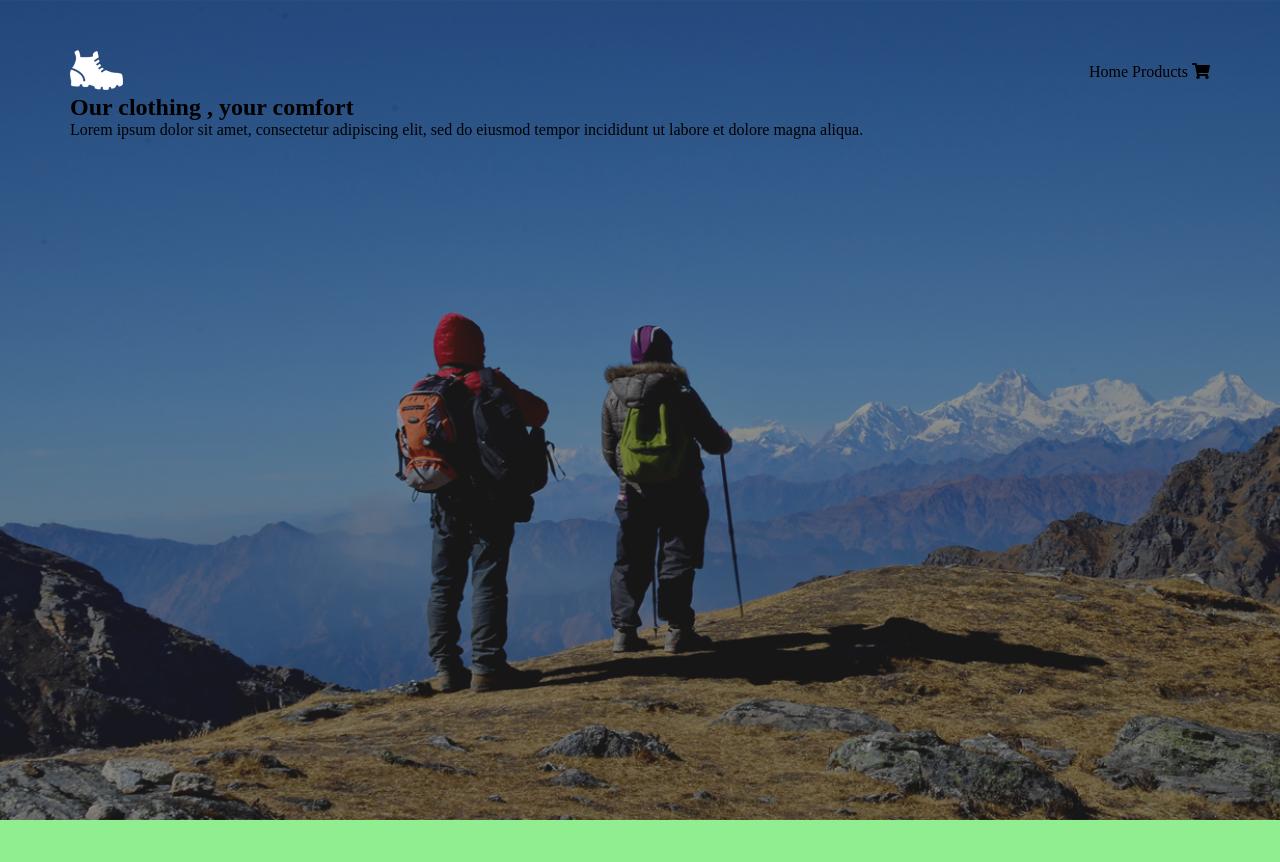
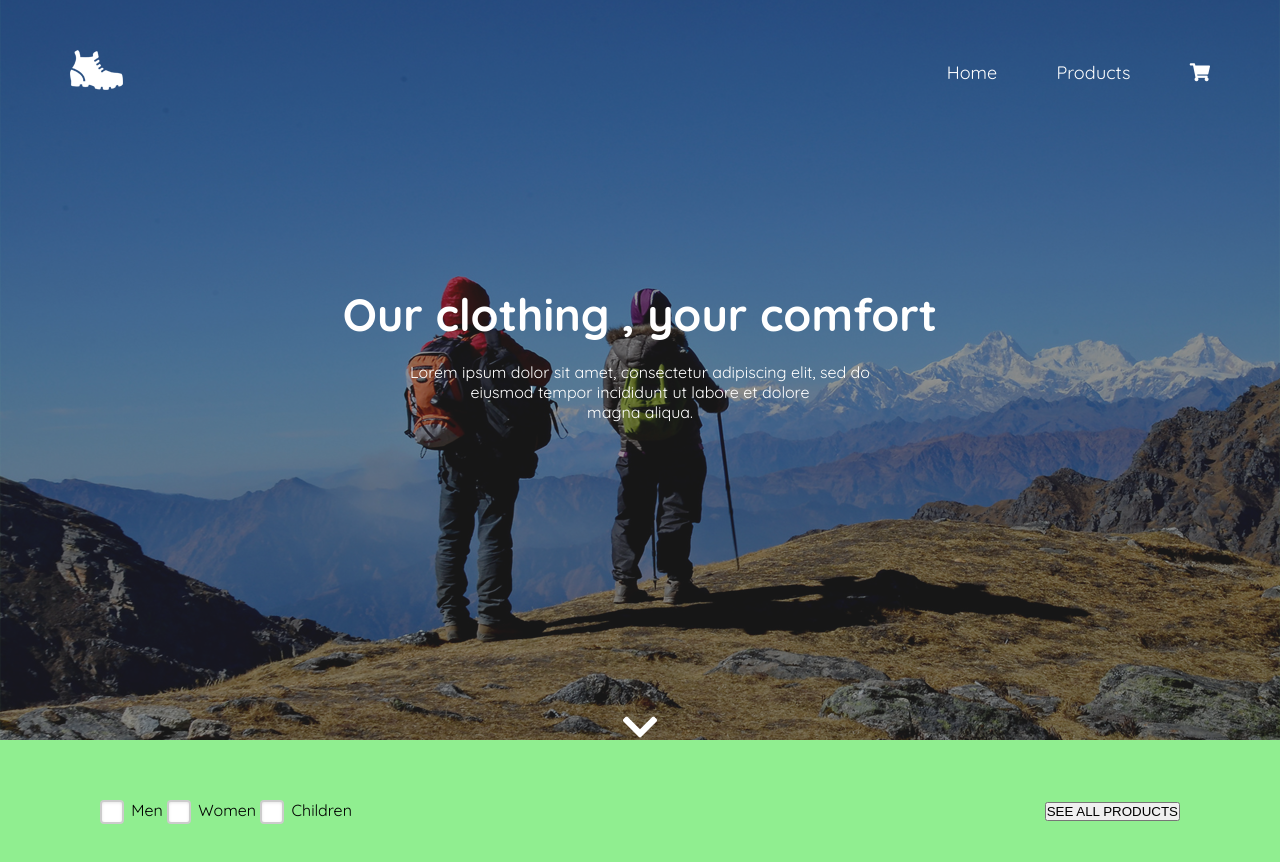
Before and after one commit to ducthanh-developer/Web3023, a plain HTML site: page PS14316_NguyenThanhDuc_Assigment_Web3023/index.html in a window 1280 px wide. Before the commit the page ends 820 px from the top, so only its background shows below. Drawn offline with Linux system fonts and the light colour scheme.

Commit message:
modifided header and main

```diff
--- /dev/null
+++ b/PS14316_NguyenThanhDuc_Assigment_Web3023/css/main.css
@@ -0,0 +1,5 @@
+:root {
+    --white-color: #fff;
+    --black-color: #000;
+    --primary-color: #aa9b77;
+}
--- a/PS14316_NguyenThanhDuc_Assigment_Web3023/css/style.css
+++ b/PS14316_NguyenThanhDuc_Assigment_Web3023/css/style.css
@@ -4,11 +4,12 @@
 }
 
 body {
-    background-color: lightgreen
+    background-color: lightgreen;
+    font-family: 'Quicksand', sans-serif;
 }
 
 header {
-    height: 90vh;
+    height: 80vh;
     padding: 50px 70px;
     background-image: url(../images/Livello\ 1.png);
     background-position: center;
@@ -24,4 +25,104 @@ header {
 
 .header-top-left_list li {
     display: inline-block;
+    margin-left: 55px;
 }
+
+.header-top-left_list li a {
+    text-decoration: none;
+    color: var(--white-color);
+    font-size: 18px;
+}
+
+.header-middle {
+    position: relative;
+    top: 30%;
+    color: var(--white-color);
+    text-align: center;
+}
+
+.header-middle h2 {
+    font-size: 45px;
+    margin-bottom: 20px;
+}
+
+.header-middle article {
+    font-size: 16px;
+}
+
+.header-middle_icon {
+    position: relative;
+    top: 35vh;
+    font-size: 40px;
+}
+
+/* End header */
+
+main {
+    padding: 0 100px;
+}
+
+.main-filter {
+    display: flex;
+    justify-content: space-between;
+    margin: 60px 0;
+}
+
+[type="checkbox"]:not(:checked), [type="checkbox"]:checked {
+    position: absolute;
+    left: -9999px;
+}
+
+[type="checkbox"]:not(:checked)+label, [type="checkbox"]:checked+label {
+    position: relative;
+    padding-left: 1.95em;
+    cursor: pointer;
+}
+
+[type="checkbox"]:not(:checked)+label:before {
+    content: '';
+    position: absolute;
+    left: 0;
+    top: 0;
+    width: 1.25em;
+    height: 1.25em;
+    border: 2px solid #ccc;
+    background: #fff;
+    border-radius: 4px;
+    box-shadow: inset 0 1px 3px rgba(0, 0, 0, .1);
+}
+
+[type="checkbox"]:checked+label:before {
+    content: '';
+    position: absolute;
+    left: 0;
+    top: 0;
+    width: 1.25em;
+    height: 1.25em;
+    border: 2px solid var(--primary-color);
+    background: #fff;
+    border-radius: 4px;
+    box-shadow: inset 0 1px 3px rgba(0, 0, 0, .1);
+}
+
+[type="checkbox"]:not(:checked)+label:after, [type="checkbox"]:checked+label:after {
+    content: '\2713\0020';
+    position: absolute;
+    top: .15em;
+    left: .22em;
+    font-size: 1.3em;
+    line-height: 0.8;
+    color: var(--primary-color);
+    transition: all .2s;
+    font-family: 'Lucida Sans Unicode', 'Arial Unicode MS', Arial;
+}
+
+[type="checkbox"]:not(:checked)+label:after {
+    opacity: 0;
+    transform: scale(0);
+}
+
+[type="checkbox"]:checked+label:after {
+    opacity: 1;
+    transform: scale(1);
+}
--- a/PS14316_NguyenThanhDuc_Assigment_Web3023/index.html
+++ b/PS14316_NguyenThanhDuc_Assigment_Web3023/index.html
@@ -1,13 +1,16 @@
 <!DOCTYPE html>
 <html lang="en">
+
 <head>
     <meta charset="UTF-8">
     <meta name="viewport" content="width=device-width, initial-scale=1.0">
     <title>Trekking Shop</title>
     <link href="https://fonts.googleapis.com/css2?family=Quicksand:wght@400;700&display=swap" rel="stylesheet">
     <link rel="stylesheet" href="https://cdnjs.cloudflare.com/ajax/libs/font-awesome/5.15.1/css/all.min.css">
+    <link rel="stylesheet" href="css/main.css">
     <link rel="stylesheet" href="css/style.css">
 </head>
+
 <body>
     <header>
         <section class="header-top">
@@ -17,9 +20,9 @@
 
             <div class="header-top-left">
                 <ul class="header-top-left_list">
-                    <li>Home</li>
-                    <li>Products</li>
-                    <li><i class="fas fa-shopping-cart"></i></li>
+                    <li><a href="">Home</a></li>
+                    <li><a href="">Products</a></li>
+                    <li><a href=""><i class="fas fa-shopping-cart"></i></a></li>
                 </ul>
             </div>
         </section>
@@ -28,10 +31,35 @@
             <h2>Our clothing , your comfort</h2>
 
             <article>
-                Lorem ipsum dolor sit amet, consectetur adipiscing elit, sed do eiusmod tempor incididunt ut labore et dolore
+                Lorem ipsum dolor sit amet, consectetur adipiscing elit, sed do <br>
+                eiusmod tempor incididunt ut labore et dolore <br>
                 magna aliqua.
             </article>
+
+            <div class="header-middle_icon">
+                <i class="fas fa-chevron-down"></i>
+            </div>
         </section>
     </header>
+
+    <main>
+        <section class="main-filter">
+            <div class="filter-checkbox">
+                <input id="men" type="checkbox">
+                <label for="men">Men</label>
+
+                <input id="women" type="checkbox">
+                <label for="women">Women</label>
+
+                <input id="children" type="checkbox">
+                <label for="children">Children</label>
+            </div>
+
+            <div class="filter-all">
+                <button>SEE ALL PRODUCTS</button>
+            </div>
+        </section>
+    </main>
 </body>
+
 </html>
```
Also changed, not shown: PS14316_NguyenThanhDuc_Assigment_Web3023/images/Rettangolo 2.png (added).
